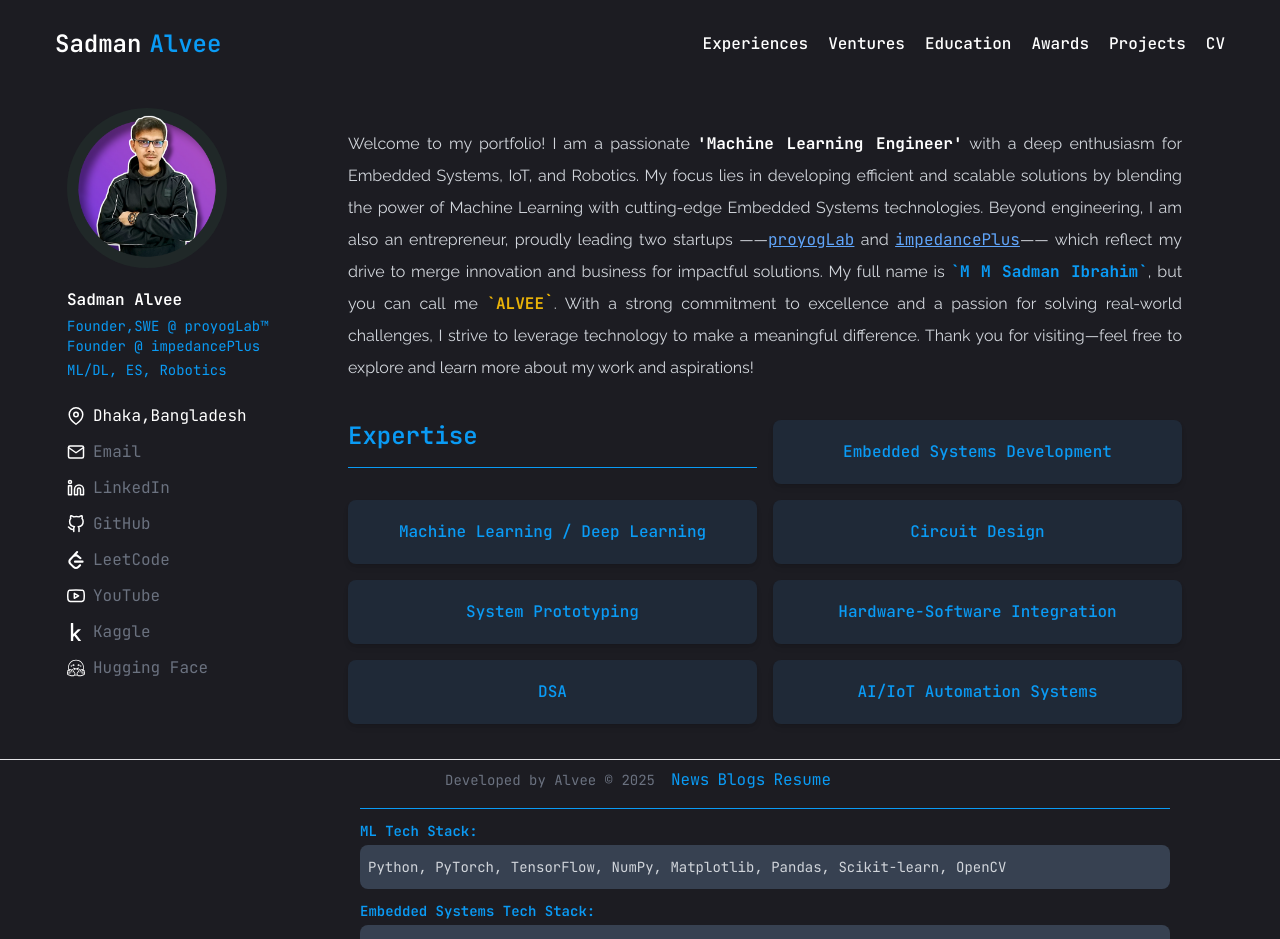
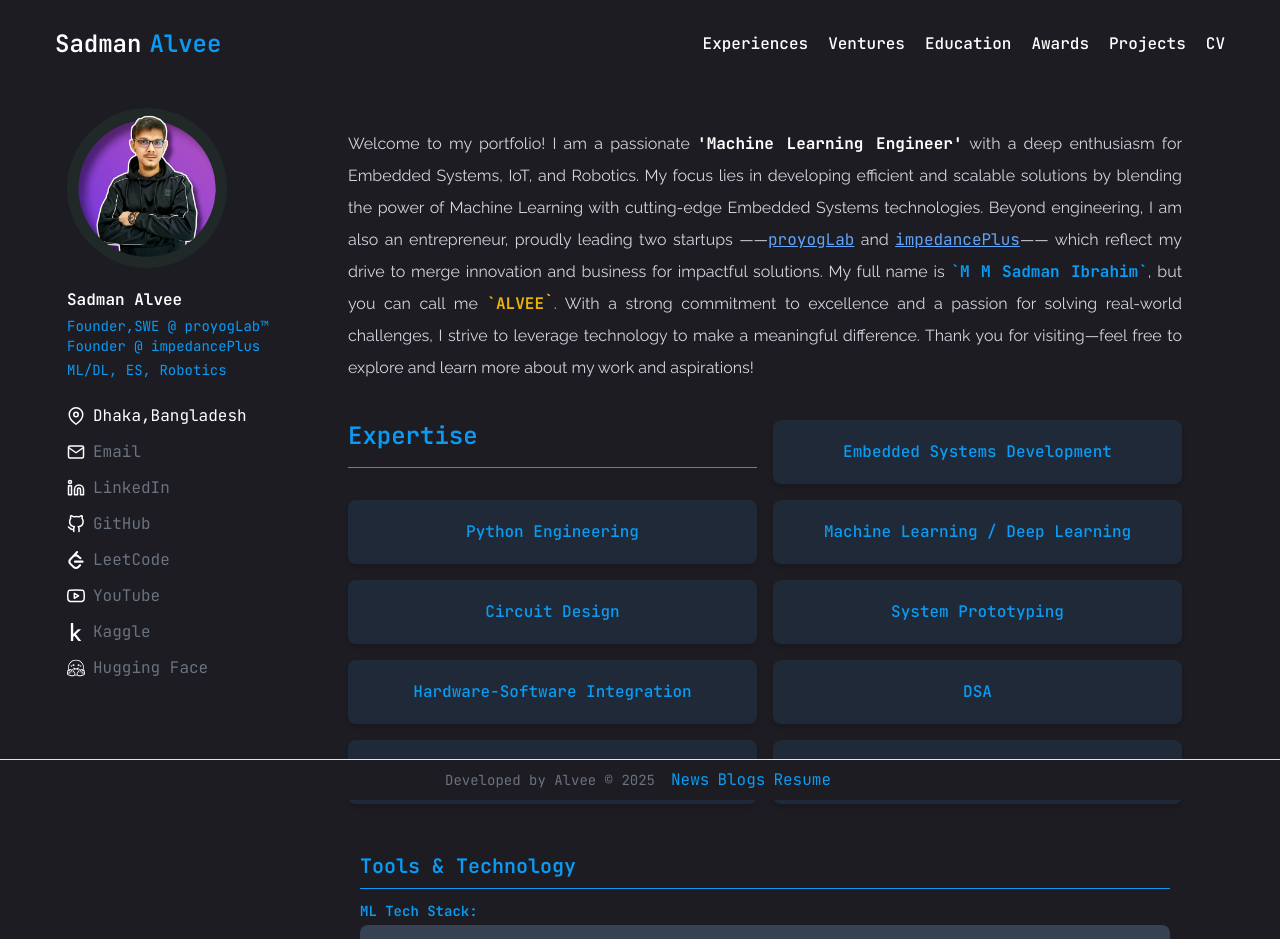
Before and after one commit to pointer2Alvee/website-portfolio-alvee, a Next.js app: page / in a window 1280 px wide. Shown: the top 939 px of the page. Built offline with nearby package versions, Linux system fonts and the light colour scheme.

Commit message:
#20, file renamed, home-page modified

```diff
--- a/app/page.jsx
+++ b/app/page.jsx
@@ -35,6 +35,9 @@ const Page = () => {
                 Embedded Systems Development
               </div>
               <div className="p-4 bg-gray-800 rounded-lg shadow-md flex items-center justify-center text-accent font-medium">
+                Python Engineering
+              </div>
+              <div className="p-4 bg-gray-800 rounded-lg shadow-md flex items-center justify-center text-accent font-medium">
                 Machine Learning / Deep Learning
               </div>
               <div className="p-4 bg-gray-800 rounded-lg shadow-md flex items-center justify-center text-accent font-medium">
@@ -51,6 +54,9 @@ const Page = () => {
               </div>
               <div className="p-4 bg-gray-800 rounded-lg shadow-md flex items-center justify-center text-accent font-medium">
                 AI/IoT Automation Systems
+              </div>
+              <div className="p-4 bg-gray-800 rounded-lg shadow-md flex items-center justify-center text-accent font-medium">
+                Software Engineering
               </div>
             </div>
 
```
Also changed, not shown: important_alvee_read.txt.
